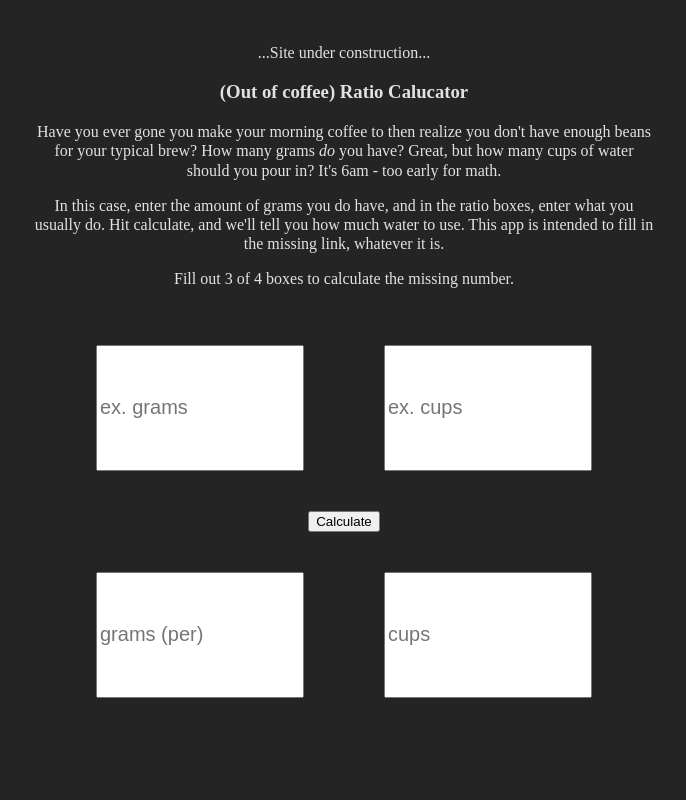
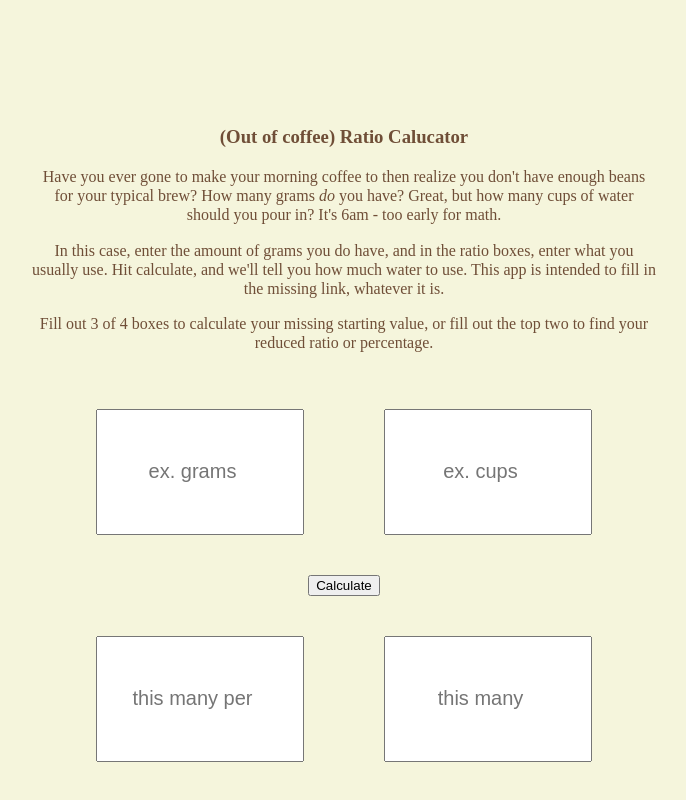
Before and after one commit to Jacob-Burnstein/ratioApp, a React (Vite) app: page / in a window 1280 px wide. Shown: the top 800 px of the page, without its empty margins (296-982 px from the left). Built offline with nearby package versions, Linux system fonts and the light colour scheme.

Commit message:
fixed NaN errors

```diff
--- a/src/App.jsx
+++ b/src/App.jsx
@@ -1,12 +1,9 @@
 import Body from "./Body.jsx";
-import Navbar from "./Navbar.jsx";
 import React from "react";
 
 function App() {
   return (
     <>
-      <Navbar />
-      {/* consider a few sentences to describe how to use, and why this app exists */}
       <Body />
     </>
   );
--- a/src/Body.jsx
+++ b/src/Body.jsx
@@ -10,12 +10,27 @@ export default function Body() {
 
   const handleCalculate = (e) => {
     e.preventDefault();
+    console.log("Type of x: ", typeof x);
+    console.log("Type of y: ", typeof y);
+    console.log("Type of a: ", typeof a);
+    console.log("Type of b: ", typeof b);
+    ///////////// Errors TO DO  ///////////////
+    // fix the auto scroll thing to not allow negative numbers
+
+    // edit so that it only checks values that are given.
+    if (
+      (a.length > 0 && typeof a != number) ||
+      (b.length > 0 && typeof b != number) ||
+      (x.length > 0 && typeof x != number) ||
+      (y.length > 0 && typeof y != number)
+    ) {
+      setMessage("Inputs need to be numbers");
+    }
 
     // if more than one input is null, error message
-
-    ///////////// Errors TO DO  ///////////////
-    // if exisiting values are not numbers
-    // if more than one value is null
+    if ((!a && !x) || (!a && !y) || (!b && !x) || (!x && !y)) {
+      setMessage("Please fill in at least 3 values");
+    }
     // sort out the NaN error on UI
 
     /////////// TO Add ///////////////
@@ -46,49 +61,52 @@ export default function Body() {
     <>
       <h3>(Out of coffee) Ratio Calucator</h3>
       <p>
-        Have you ever gone you make your morning coffee to then realize you
-        don't have enough beans for your typical brew? How many grams
+        Have you ever gone to make your morning coffee to then realize you don't
+        have enough beans for your typical brew? How many grams
         <em> do </em>
         you have? Great, but how many cups of water should you pour in? It's 6am
         - too early for math.
       </p>
       <p>
         In this case, enter the amount of grams you do have, and in the ratio
-        boxes, enter what you usually do. Hit calculate, and we'll tell you how
+        boxes, enter what you usually use. Hit calculate, and we'll tell you how
         much water to use. This app is intended to fill in the missing link,
         whatever it is.
       </p>
       <form onSubmit={handleCalculate}>
-        <p>Fill out 3 of 4 boxes to calculate the missing number.</p>
+        <p>
+          Fill out 3 of 4 boxes to calculate your missing starting value, or
+          fill out the top two to find your reduced ratio or percentage.
+        </p>
         <div className="topInputContainer">
           <input
-            type="text"
+            type="number"
             className="inputs"
             placeholder="ex. grams"
             value={x}
-            onChange={(e) => setX(e.target.value)}
+            onChange={(e) => setX(parseInt(e.target.value))}
           />
           <input
             className="inputs"
-            type="text"
+            type="number"
             placeholder="ex. cups"
             value={y}
-            onChange={(e) => setY(e.target.value)}
+            onChange={(e) => setY(parseInt(e.target.value))}
           />
         </div>
         <button>Calculate</button>
         <div className="ratio-container">
           <input
-            type="text"
+            type="number"
             className="ratio-inputs"
-            placeholder="grams (per)"
+            placeholder="this many per"
             value={a}
-            onChange={(e) => setA(e.target.value)}
+            onChange={(e) => setA(parseInt(e.target.value))}
           />
           <input
-            type="text"
+            type="number"
             className="ratio-inputs"
-            placeholder="cups"
+            placeholder="this many"
             value={b}
             onChange={(e) => setB(e.target.value)}
           />
--- a/src/Navbar.jsx
+++ /dev/null
@@ -1,3 +0,0 @@
-export default function Navbar() {
-  return <nav>...Site under construction...</nav>;
-}
--- a/src/index.css
+++ b/src/index.css
@@ -2,14 +2,15 @@
   line-height: 1.2;
   font-size: 16px;
   color-scheme: light dark;
-  color: rgba(255, 255, 255, 0.87);
-  background-color: #242424;
+  color: #6f4e37;
+  background-color: #f5f5dc;
   width: 40em;
   margin: 0 auto;
   height: 100vh;
   display: flex;
   justify-content: center;
   align-items: center;
+  padding: 4em;
 }
 
 .container {
@@ -26,6 +27,7 @@
   height: 6em;
   margin: 2em;
   font-size: 20px;
+  text-align: center;
 }
 
 .topInputContainer {
@@ -38,8 +40,13 @@
   height: 6em;
   margin: 2em;
   font-size: 20px;
+  text-align: center;
 }
 
 button {
   justify-content: center;
 }
+
+button:hover {
+  background-color: #d4af37;
+}
```
Also changed, not shown: src/Body.1.jsx (deleted, +0 -56 lines).
